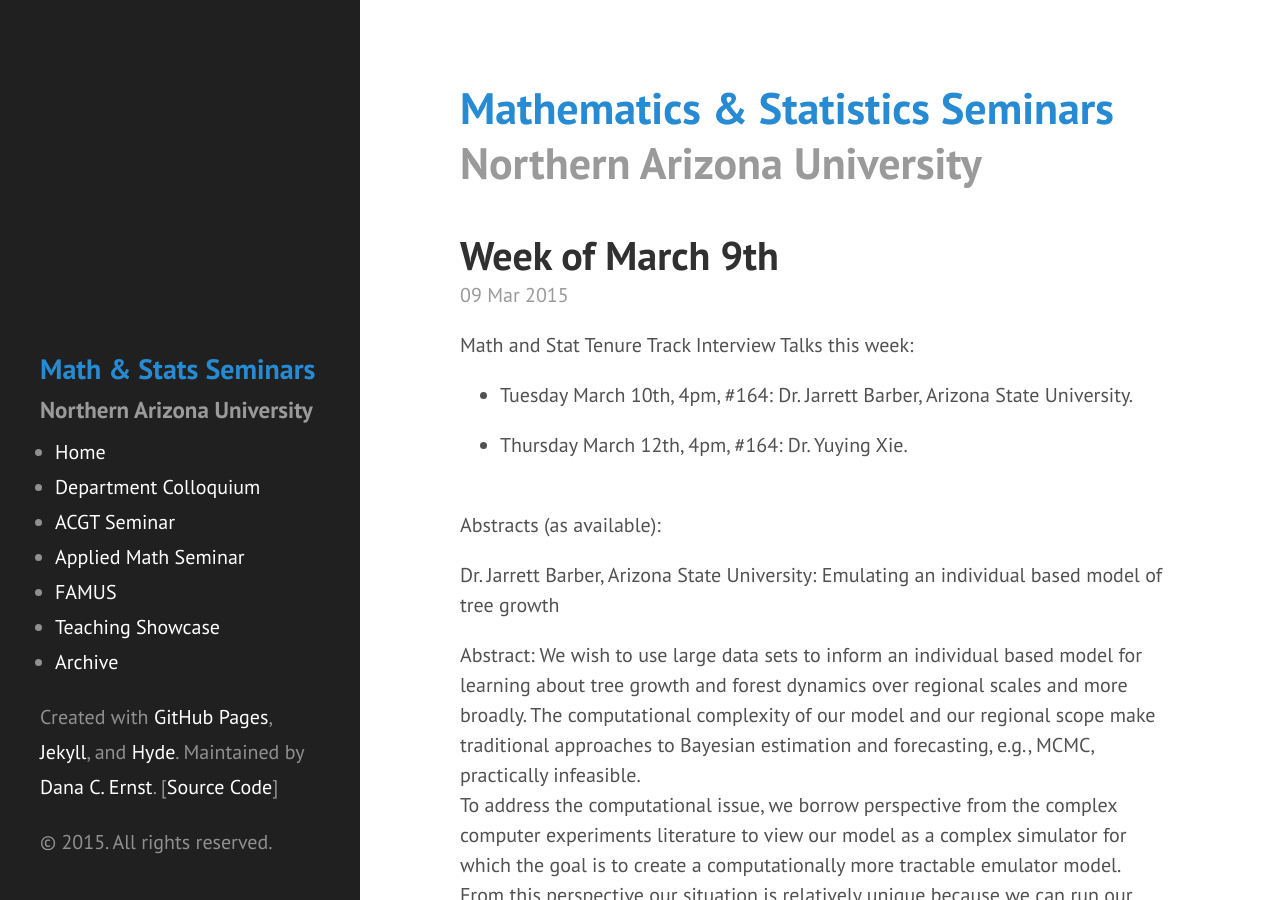
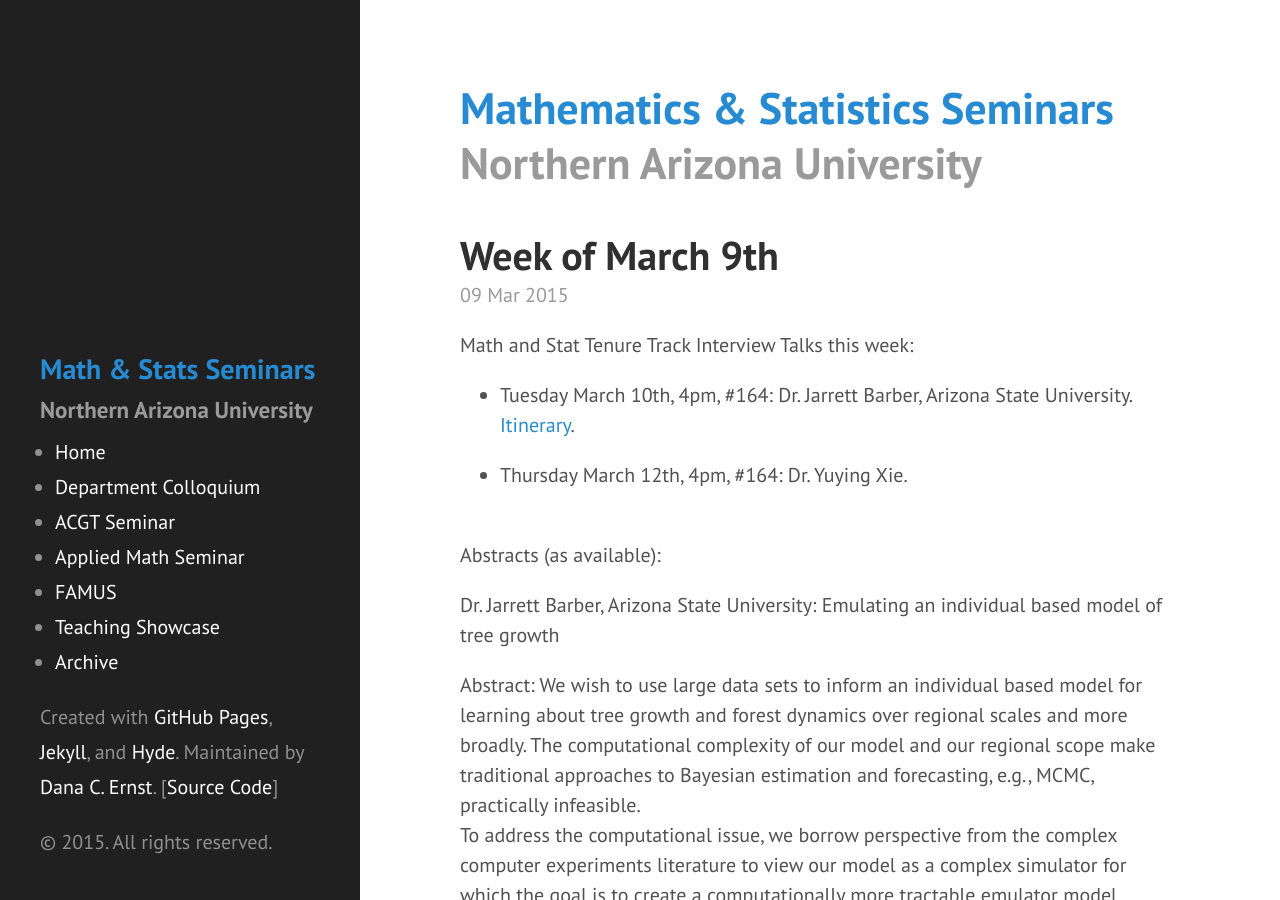
Before and after one commit to NAUMathStat/seminars, a Jekyll site: the page built from _posts/2015-03-09-week-9.md, in a window 1280 px wide and 900 px high. Built offline with Jekyll 4.4.1, drawn with Linux system fonts in a browser that asks for light colours; Markdown is read by kramdown in place of the engine named in the settings.

Commit message:
Update 2015-03-09-week-9.md

```diff
--- a/_posts/2015-03-09-week-9.md
+++ b/_posts/2015-03-09-week-9.md
@@ -6,6 +6,7 @@ title: Week of March 9th
 Math and Stat Tenure Track Interview Talks this week:<br>
 
 - Tuesday  March 10th, 4pm, #164: Dr. Jarrett Barber, Arizona State University.<br>
+[Itinerary](http://naumathstat.github.io/seminars/colloquium_files/Barber-ItineraryS15.pdf).
 
 - Thursday March 12th, 4pm, #164: Dr. Yuying Xie.<br><br>
 
```
